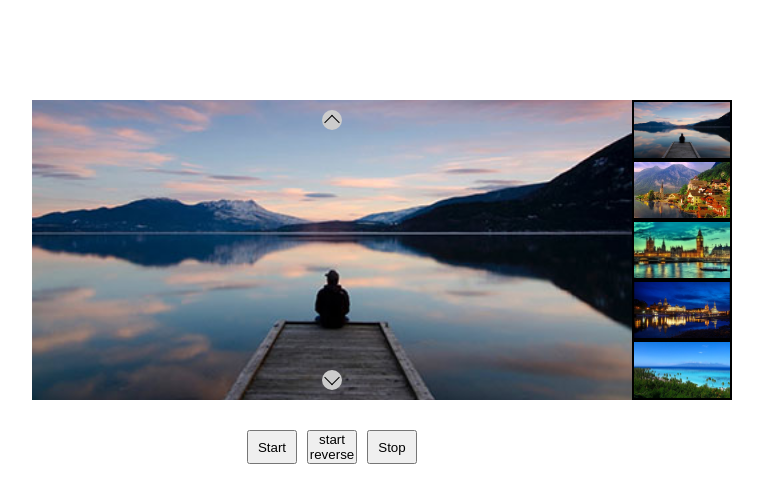
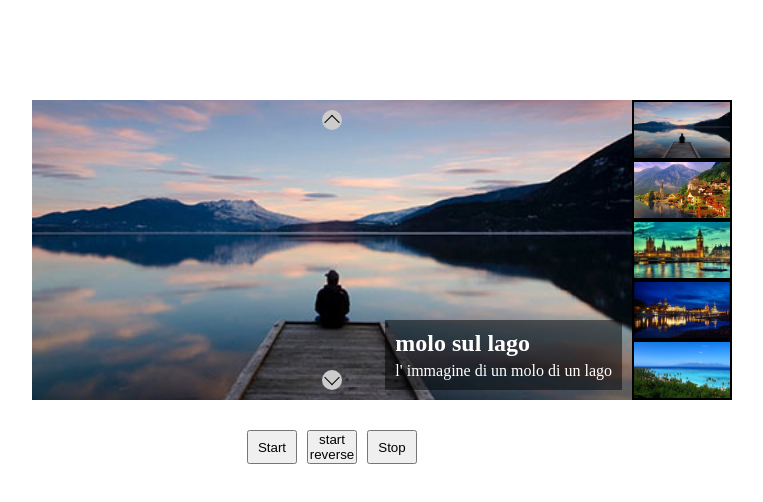
Before and after one commit to FedericoMorrillo/js-array-objects-carousel, a plain HTML site: page index.html in a window 1280 px wide. Shown: the whole page, without its empty margins (308-1071 px from the left). Drawn offline with Linux system fonts and the light colour scheme.

Commit message:
feat: url e descrizione da array oggetti

```diff
--- a/css/style.css
+++ b/css/style.css
@@ -55,6 +55,7 @@
 
 .prev {
     top: 0;
+
 }
 
 .prev::after {
@@ -119,3 +120,23 @@
 .yellow{
     border-color: yellow;
 }
+.text {
+    position: absolute;
+    right: 10px;
+    bottom: 10px;
+    background-color: rgba(0, 0, 0, 0.5);
+    color: white;
+    padding: 10px;
+    display: flex;
+    flex-direction: column;
+  }
+
+  .text h3 {
+    margin: 0;
+    font-size: 1.5em;
+  }
+
+  .text p {
+    margin: 5px 0 0;
+    font-size: 1em;
+  }
--- a/js/main.js
+++ b/js/main.js
@@ -38,9 +38,37 @@ function startLoopReverse(){
   domItem[currentItem].classList.add("active");
   thumbnailsActive();
 }
+
 //dichiarazioni***********************************************
 // array di immagini
 const images = ["01.jpg", "02.jpg", "03.jpg", "04.jpg", "05.jpg"];
+const descrizioni = [
+  {
+    url: "01.jpg",
+    titolo: "molo sul lago",
+    descrizione: "l' immagine di un molo di un lago"
+  },
+  {
+    url: "02.jpg",
+    titolo: "paese di montagna",
+    descrizione: "un piccolo paese montano"
+  },
+  {
+    url: "03.jpg",
+titolo: "londra",
+descrizione:" foto che cattura il fiume e il famoso big ben"
+  },
+  {
+    url:"04.jpg",
+titolo: "città notturna",
+descrizione: " immagine che cattura una città notturna illuminata"
+  },
+  {
+    url: "05.jpg",
+titolo: "spiaggia",
+descrizione: "spiaggia di un isola tropicale"
+  }
+];
 
 //ci prendiamo dall' html il div items
 const items = document.querySelector(".items");
@@ -64,7 +92,7 @@ const startReverse = document.getElementById("start-reverse")
 //dichiarazioni**************************************************
 
 //inizio ciclo
-for (let i = 0; i < images.length; i++) {
+for (let i = 0; i < descrizioni.length; i++) {
   //SLIDE***********************************************
 
   //creiamo il div per le slide
@@ -82,13 +110,29 @@ for (let i = 0; i < images.length; i++) {
   const img = document.createElement("img");
 
   // associamo il percorso file
-  img.src = `img/${images[i]}`;
+  img.src = `img/${descrizioni[i].url}`;
 
   //appendiamo l immagine al div contenitore
   item.append(img);
 
   //appendiamo le slide nel suo contenitore
   items.append(item);
+
+  // Creiamo un div per il titolo e la descrizione
+const text = document.createElement("div");
+text.classList.add("text");
+
+// Aggiungiamo titolo e descrizione
+const titleElement = document.createElement("h3");
+titleElement.textContent = descrizioni[i].titolo;
+
+const descriptionElement = document.createElement("p");
+descriptionElement.textContent = descrizioni[i].descrizione;
+
+text.append(titleElement);
+text.append(descriptionElement);
+
+item.append(text);
 
   //SLIDE***************************************************
 
@@ -100,7 +144,7 @@ for (let i = 0; i < images.length; i++) {
 
   // Creiamo l'immagine della miniatura
   const thumbnailImg = document.createElement("img");
-  thumbnailImg.src = `img/${images[i]}`;
+  thumbnailImg.src = `img/${descrizioni[i].url}`;
 
   thumbnailImg.addEventListener("click", function () {
     // Cambia la slide principale quando la miniatura viene cliccata
@@ -167,6 +211,7 @@ start.addEventListener("click", function(){
 
   }
 });
+
 startReverse.addEventListener("click", function(){
   if(eventoAttivo){
    loopReverse = setInterval(startLoopReverse, 3000);
```
Also changed, not shown: 1 other file.
